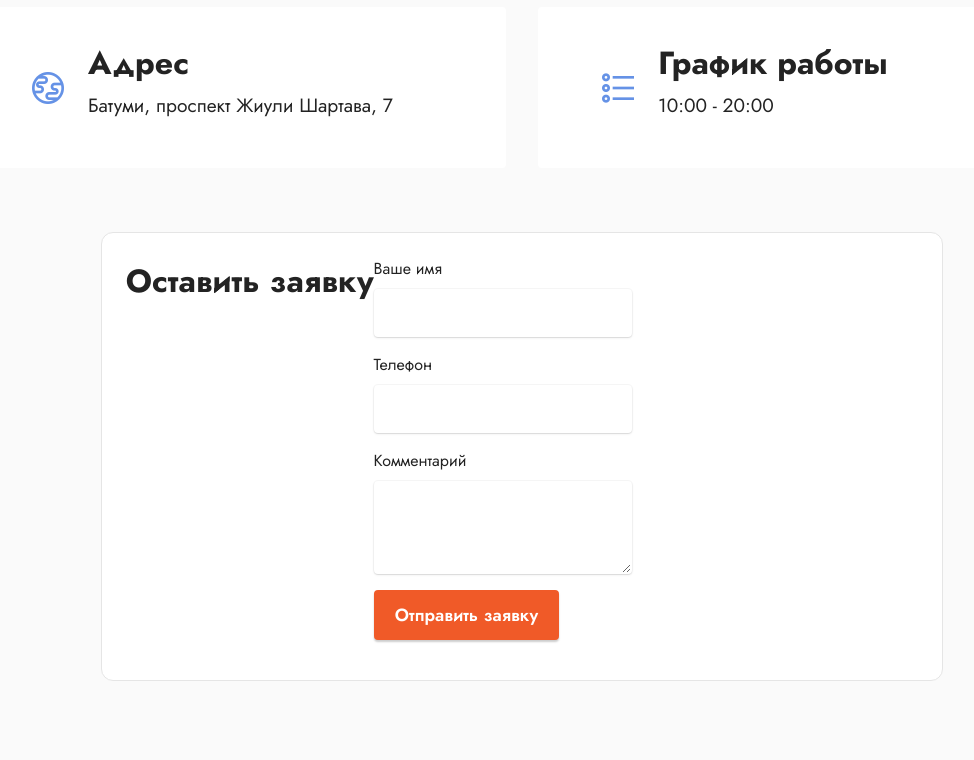
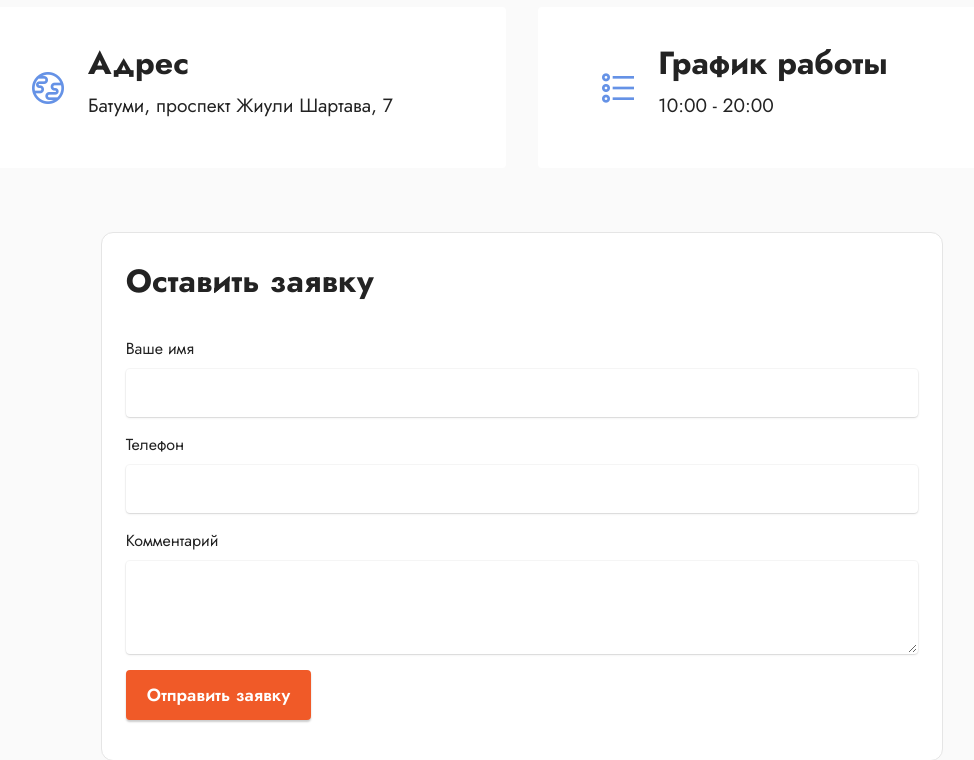
Before and after one commit to radriges26/alpgroup-site, a plain HTML site: page index.html in a window 1280 px wide. Shown: the part 4241-5001 px from the top of the page, without its empty margins (118-1092 px from the left). Drawn offline with Linux system fonts and the light colour scheme; grey boxes are pictures that could not be loaded.

Commit message:
Update index.html

```diff
--- a/index.html
+++ b/index.html
@@ -510,7 +510,7 @@
 
         <div class="row justify-content-center mt-4">
             <div class="col-12 col-lg-8">
-                <div class="card-wrapper p-4" style="border:1px solid #e5e5e5;border-radius:12px;">
+                <div class="card-wrapper p-4" style="border:1px solid #e5e5e5;border-radius:12px;display: block;">
                     <h4 class="mbr-section-title mbr-fonts-style mb-4 display-5"><strong>Оставить заявку</strong></h4>
                     <form id="alpLeadForm" action="https://script.google.com/macros/s/AKfycbzzYn8W--Gq8XHBU34qkqpwXkC-wiMjjOiOrjeypg4MAja6Gremxxmn7NlRG1Mq5dif/exec" method="post" target="alpLeadFrame">
                         <div class="mb-3"><label class="form-label" for="alpLeadName">Ваше имя</label><input class="form-control" id="alpLeadName" name="name" type="text" maxlength="200" autocomplete="name" required></div>
```
